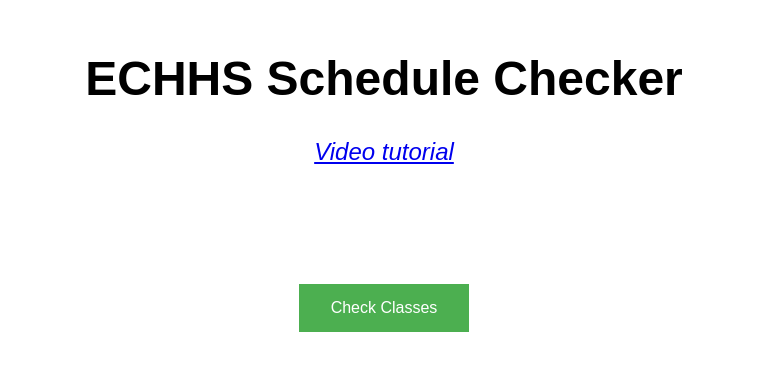
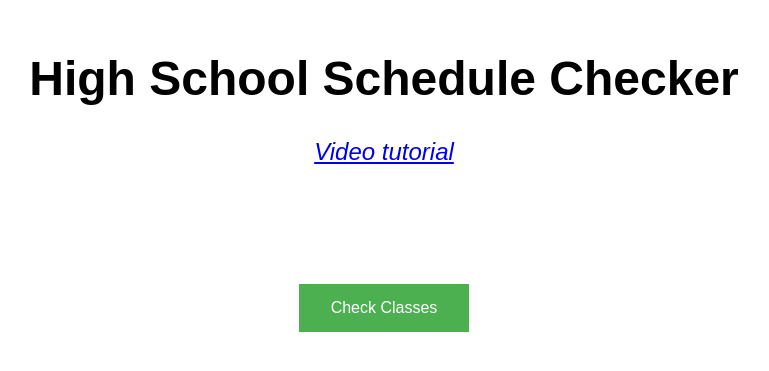
Before and after one commit to calculating/schedule-checker, a plain HTML site: page index.html in a window 1280 px wide. Shown: the part 231-602 px from the top of the page, without its empty margins (256-1025 px from the left). Drawn offline with Linux system fonts and the light colour scheme.

Commit message:
Update index.html

```diff
--- a/index.html
+++ b/index.html
@@ -104,7 +104,7 @@
 </head>
 <body>
     <script src="index.js"></script>
-    <h1 style="text-align: center;"><strong>ECHHS Schedule Checker</strong></h1>
+    <h1 style="text-align: center;"><strong>High School Schedule Checker</strong></h1>
     <a id="info" style="text-align: center;" href="https://www.youtube.com/watch?v=xekqFIDKsjg"><em>Video tutorial</em></a>
     <p id="result">&nbsp;</p>
     <div id="inputArea" style="text-align: center;">
```
